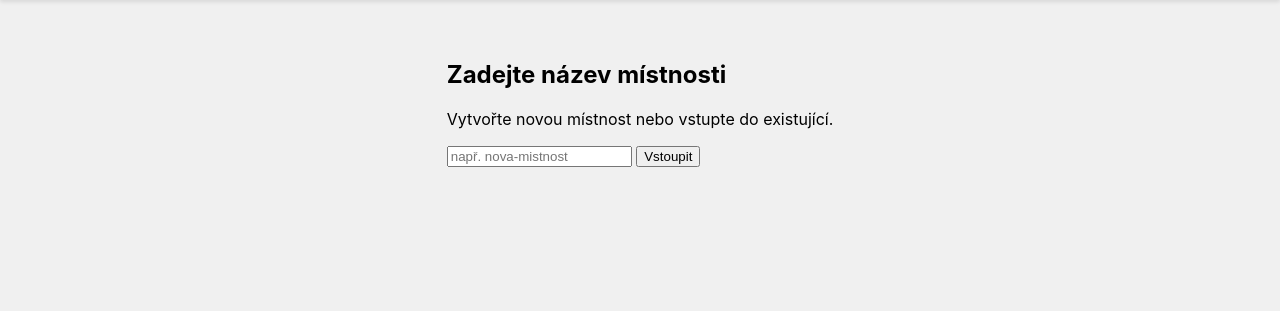
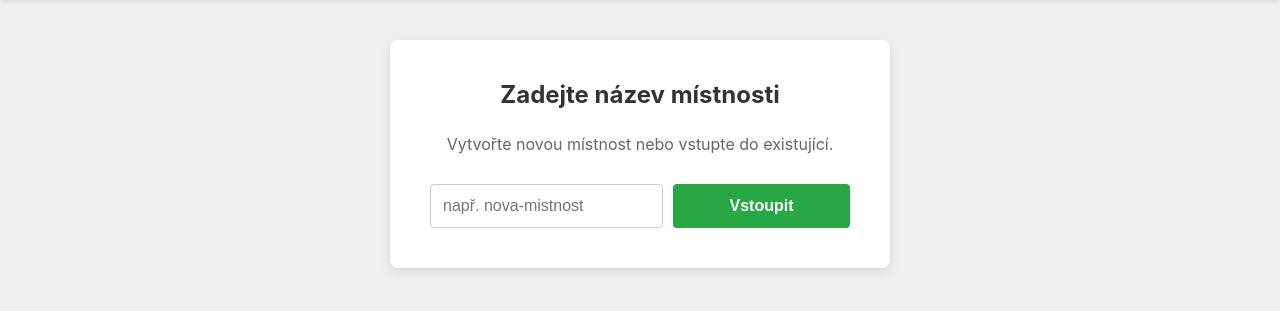
Before and after one commit to Mysaktom/django-chat-app, a Django app: page /chat/ in a window 1280 px wide. Shown: the part 60-371 px from the top of the page. Run offline with Django 5.2, Linux system fonts and the light colour scheme; a user stored in the database is signed in; data that the repository does not hold is empty.

Commit message:
Oprava room_selection, class a id

```diff
--- a/chat/templates/chat/room_selection.html
+++ b/chat/templates/chat/room_selection.html
@@ -1,13 +1,13 @@
 {% extends 'chat/base.html' %}
 
 {% block content %}
-<div class="selection-container">
+<div class="form-container">
     <h2>Zadejte název místnosti</h2>
     <p>Vytvořte novou místnost nebo vstupte do existující.</p>
 
     <div class="input-group">
         <input type="text" id="room-name-input" placeholder="např. nova-mistnost">
-        <button id="enter-room-button">Vstoupit</button>
+        <button id="enter-room-button" class="btn-action">Vstoupit</button>
     </div>
 
     {% if rooms %}
```
